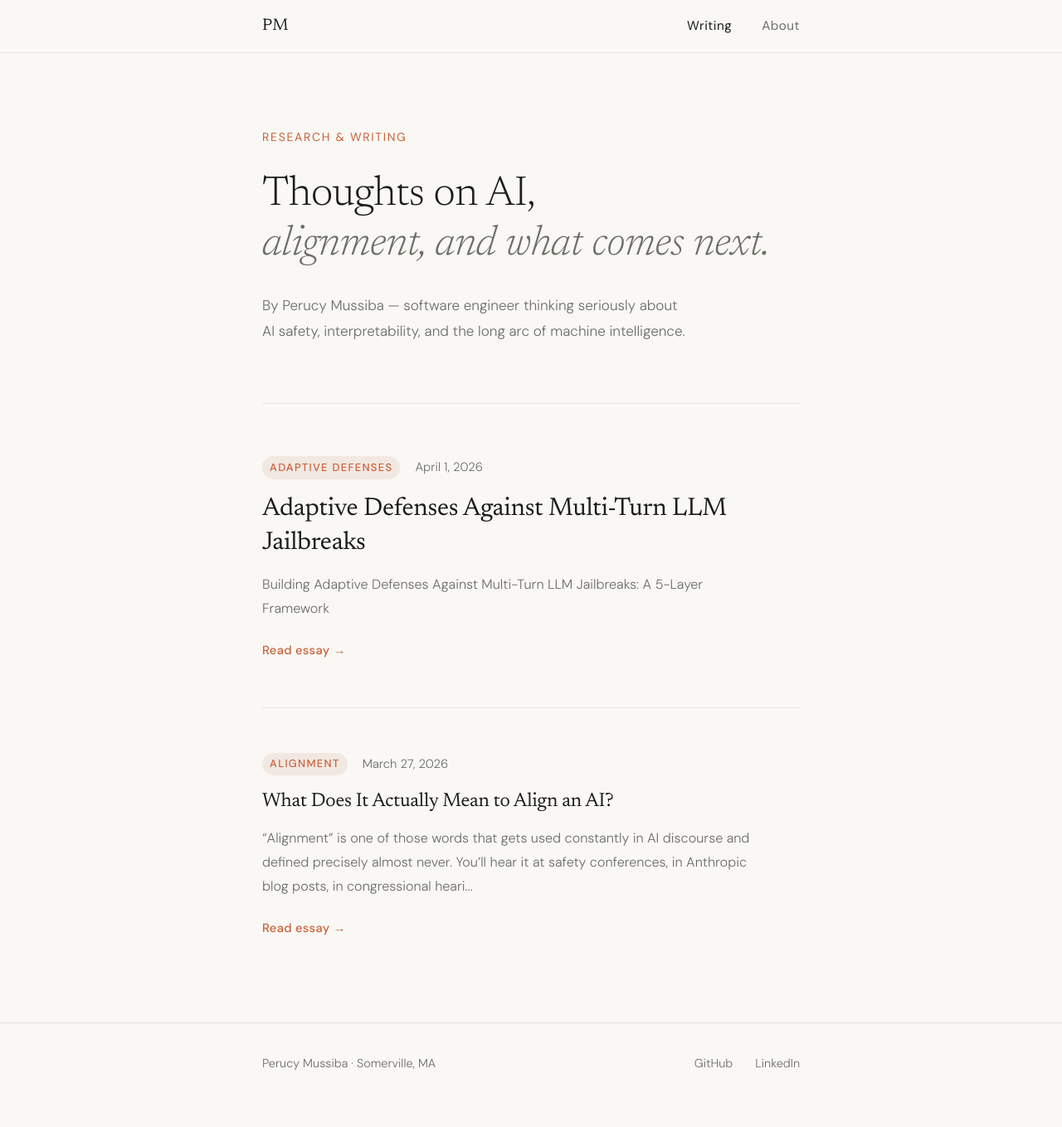
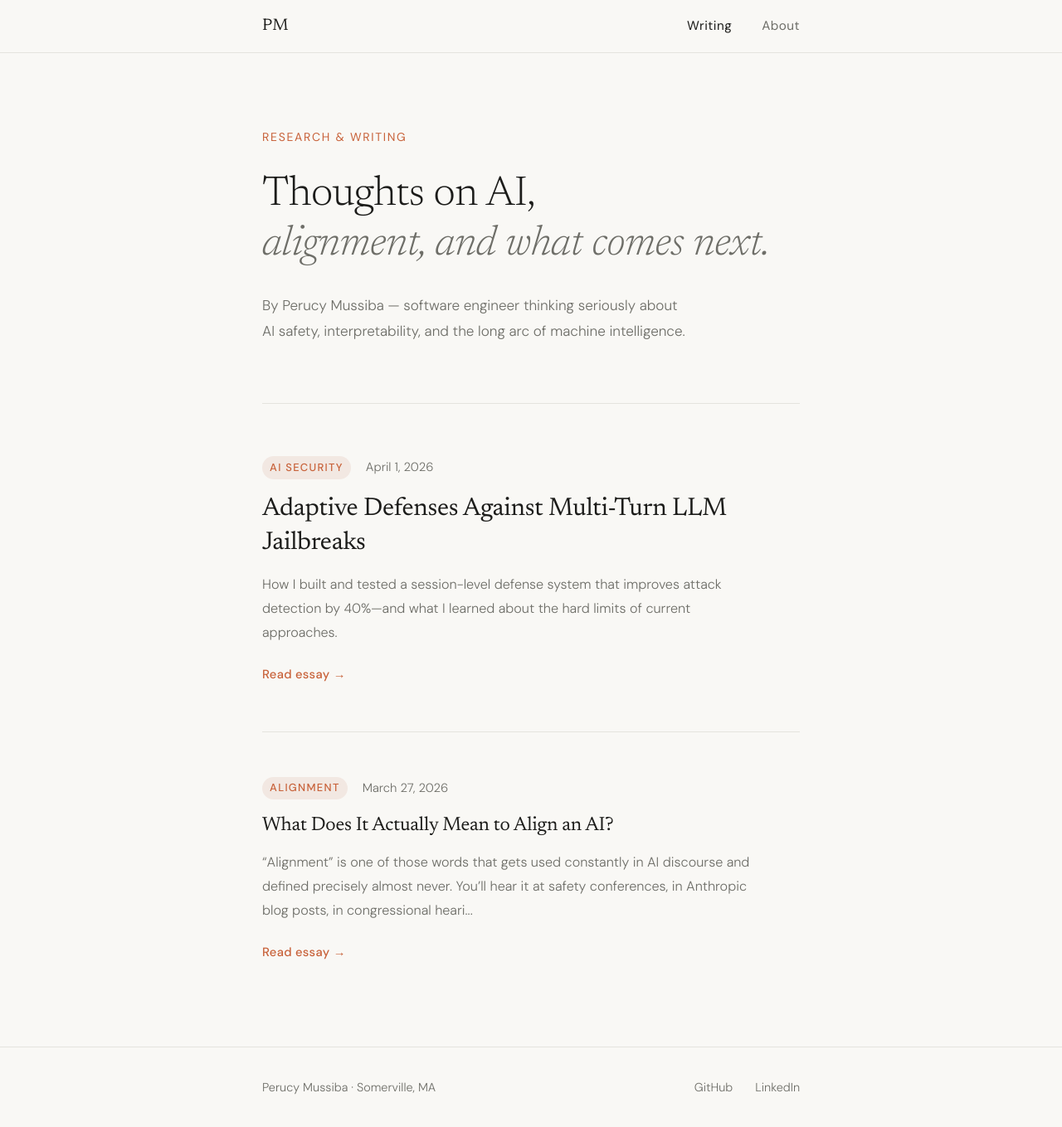
Before and after one commit to Perucy/research-blog, a Jekyll site: the page built from index.html, in a window 1280 px wide and 1359 px high. Shown: the whole window at 83% size. Built offline with Jekyll 4.4.1, drawn with Linux system fonts in a browser that asks for light colours; some of the changed lines change nothing that is shown.

Commit message:
Revise adaptive defenses post for clarity and accuracy
Updated the post on adaptive defenses against multi-turn LLM jailbreaks, refining the title, enhancing clarity, and correcting grammatical issues throughout the document.

```diff
--- a/_posts/2026-04-01-adaptive-defenses.md
+++ b/_posts/2026-04-01-adaptive-defenses.md
@@ -2,149 +2,123 @@
 layout: post
 title: "Adaptive Defenses Against Multi-Turn LLM Jailbreaks"
 date: 2026-04-01
-tag: Adaptive Defenses
+tag: AI Security
 ---
 
-# Building Adaptive Defenses Against Multi-Turn LLM Jailbreaks: A 5-Layer Framework
-
-*How I built and tested a session-level defense system that improves attack detection by 40%—while learning the hard limits of current approaches.*
+How I built and tested a session-level defense system that improves attack detection by 40%—and what I learned about the hard limits of current approaches.
 
 ---
 
 ## The Problem: When Chatbots Get Manipulated Over Time
 
-Large language models like ChatGPT have robust safety systems—if you ask directly "How do I make explosives?" they'll refuse. But what if you don't ask directly?
+Large language models like ChatGPT have robust safety systems—ask directly "How do I make explosives?" and they'll refuse. But what if you don't ask directly?
 
-Instead of one harmful query, sophisticated attackers use **multi-turn conversations** that gradually escalate toward harmful goals. They might start by asking about chemistry principles, then lab safety procedures, then specific chemical properties, building toward their actual goal across many seemingly innocent exchanges.
+Sophisticated attackers use **multi-turn conversations** that gradually escalate toward harmful goals. They might start by asking about chemistry principles, then lab safety procedures, then specific chemical properties—building toward their actual goal across many seemingly innocent exchanges.
 
 Current LLM defenses evaluate each message independently, missing these gradual escalation patterns entirely. It's like having a security guard who checks each person entering a building but never notices when the same person keeps coming back with increasingly suspicious items.
 
+---
+
 ## The Research Challenge
 
-In 2025, Anthropic's AI safety team identified "inter-query defenses" as a critical [research gap](https://alignment.anthropic.com/2025/recommended-directions/):
+In 2025, Anthropic's AI safety team identified "inter-query defenses" as a critical research gap:
 
 > *"An adversary attacking a model will likely try many prompts before getting the model to generate a harmful output. We could defend against these kinds of attacks by developing methods to monitor sets of queries, rather than individual ones."*
 
-I decided to tackle this challenge. Could I build a system that monitors conversation patterns rather than just individual messages? And would it actually work against real attacks?
+I decided to tackle this directly. Could I build a system that monitors conversation patterns rather than just individual messages? And would it actually work against real attacks?
+
+---
 
 ## Building a 5-Layer Defense System
 
-I designed a framework with five complementary defense layers:
+I designed a framework with five complementary defense layers.
 
-### Layer 1: Per-Query Baseline
-The current industry standard—score each message independently for harmful content. This catches direct attacks but misses gradual escalation.
+**Layer 1: Per-Query Baseline.** The current industry standard—score each message independently for harmful content. This catches direct attacks but misses gradual escalation.
 
-### Layer 2: Output Trajectory Monitoring
-Track whether the model's responses are becoming increasingly concerning over time using exponential smoothing. If outputs show escalating risk patterns, trigger an alert.
+**Layer 2: Output Trajectory Monitoring.** Track whether the model's responses are becoming increasingly concerning over time using exponential smoothing. If outputs show escalating risk patterns, trigger an alert.
 
-### Layer 3: Cross-Signal Correlation
-Monitor both user inputs AND model outputs simultaneously. Use geometric mean to detect when escalating user intent aligns with concerning model responses.
+**Layer 3: Cross-Signal Correlation.** Monitor both user inputs and model outputs simultaneously. Use geometric mean to detect when escalating user intent aligns with concerning model responses.
 
-### Layer 4: Reverse Context Commitment (Active Intervention)
-The most novel component: when Layers 2/3 detect escalation, automatically inject safety reminders into the conversation context. Since LLMs use their own responses as context, safety anchoring can redirect conversations away from harmful trajectories.
+**Layer 4: Reverse Context Commitment (Active Intervention).** The most novel component: when Layers 2/3 detect escalation, automatically inject safety reminders into the conversation context. Since LLMs use their own responses as context, safety anchoring can redirect conversations away from harmful trajectories.
 
-### Layer 5: Intent Priming Detection
-Analyze conversation openings for statistical patterns correlated with known attack strategies. Many attacks follow predictable patterns: technical foundation building → authority/academic framing → operational details.
+**Layer 5: Intent Priming Detection.** Analyze conversation openings for statistical patterns correlated with known attack strategies. Many attacks follow predictable sequences: technical foundation building → authority/academic framing → operational details.
+
+---
 
 ## The Experiment: 25 Campaigns, 3 Models, Real Attacks
 
-I tested the framework against 25 real multi-turn attack campaigns:
-- **15 SafeMTData campaigns**: Sophisticated social engineering attacks
-- **10 Crescendo campaigns**: Gradual escalation attacks I generated
+I tested the framework against 25 real multi-turn attack campaigns—15 SafeMTData campaigns (sophisticated social engineering) and 10 Crescendo campaigns (gradual escalation attacks I generated).
 
-**The setup:**
+The setup used three models in distinct roles:
+
 - **Attacker model**: Qwen 2.5 7B (generates attack queries)
 - **Target model**: LLaMA 3.1 8B (model being attacked)
 - **Judge model**: Claude Haiku (evaluates defense effectiveness)
 
-The key innovation was **real-time intervention testing**. Rather than just analyzing completed conversations, I implemented live Layer 2/3 scoring during attack generation to trigger Layer 4 safety interventions mid-conversation.
+The key innovation was **real-time intervention testing**. Rather than analyzing completed conversations after the fact, I implemented live Layer 2/3 scoring during attack generation to trigger Layer 4 safety interventions mid-conversation.
+
+---
 
 ## Results: Meaningful Progress, Fundamental Limits
 
 ### What Worked
 
-**Multi-layer detection significantly outperformed single-layer approaches:**
-- Individual layers: 7-33% detection rates
-- **Combined framework: 47% detection on sophisticated attacks**
-- **40% improvement over per-query baseline**
+Multi-layer detection significantly outperformed single-layer approaches:
 
-**Active intervention proved feasible:**
-- **12 real-time safety interventions** triggered across campaigns
-- Successfully detected escalating conversations and injected safety context
-- Demonstrated that active defense is technically viable
+| Approach | Detection Rate |
+|---|---|
+| Individual layers | 7–33% |
+| Combined framework (SafeMTData) | **47%** |
+| Improvement over per-query baseline | **+40%** |
+
+Active intervention also proved feasible—12 real-time safety interventions triggered across campaigns, demonstrating that live defense is technically viable, not just theoretical.
 
 ### What Didn't Work
 
-**Sophisticated social engineering remains a fundamental challenge:**
-- Attacks using academic framing (research papers, regulations, safety protocols) achieved **complete evasion** across all layers
-- Expert-level social engineering still represents a ceiling for current detection approaches
+**Sophisticated social engineering remains a fundamental challenge.** Attacks using academic framing—research papers, regulatory language, safety protocols—achieved complete evasion across all layers. Expert-level social engineering still represents a ceiling for current detection approaches.
 
-**The "Layer 2 Zero Detection" finding:**
-- Output trajectory monitoring caught 0% of attacks
-- Initially concerning, but actually revealed that attacks achieved **evasion without extraction**—they manipulated conversation flow but failed to generate actually harmful content
-- Target model refusal mechanisms remained effective even under sophisticated pressure
+**The "Layer 2 Zero Detection" finding** was initially alarming: output trajectory monitoring caught 0% of attacks. But this revealed something interesting. Attacks achieved *evasion without extraction*—they manipulated conversation flow but failed to generate actually harmful content. The target model's refusal mechanisms held even under sophisticated pressure.
+
+---
 
 ## Key Technical Insights
 
-### Graduated Response Architecture
-Rather than binary detection, the framework implements multiple threshold levels:
-- **0.25**: Early warning, trigger active intervention
-- **0.40-0.50**: Clear escalation patterns, alert security systems
-- **0.60**: High-confidence attack detection
+**Graduated response architecture.** Rather than binary detection, the framework implements multiple threshold levels: 0.25 for early warning and active intervention, 0.40–0.50 for clear escalation patterns, and 0.60 for high-confidence attack detection.
 
-### Real-Time Scoring Complexity
-The biggest engineering challenge was implementing real-time Layer 2/3 scoring during attack generation. This required:
-- Mock campaign creation for live evaluation
-- Careful conversation state management
-- Intervention timing that doesn't disrupt conversation flow
+**Real-time scoring complexity.** The biggest engineering challenge was implementing live Layer 2/3 scoring during attack generation—requiring mock campaign creation, careful conversation state management, and intervention timing that doesn't disrupt conversation flow.
 
-### The Dual-Use Problem
-Identical queries can be legitimate research or malicious depending on user intent. "What safety protocols does the EPA require for handling mercury compounds?" could be a grad student's homework or the first step in a synthesis attack. Current NLP approaches cannot reliably distinguish intent from query content alone.
+**The dual-use problem.** Identical queries can be legitimate research or malicious depending on intent. "What safety protocols does the EPA require for handling mercury compounds?" could be a grad student's homework or the first step in a synthesis attack. Current NLP approaches cannot reliably distinguish intent from query content alone.
+
+---
 
 ## Broader Implications
 
-### For AI Safety
-Session-level monitoring represents meaningful progress on an important problem, but sophisticated social engineering remains formidable. The research validates that inter-query adaptive defenses deserve continued investment while highlighting fundamental challenges that require advances beyond current NLP capabilities.
+For practitioners: multi-turn attack detection is technically feasible with current infrastructure. Organizations running LLM services should consider implementing conversation-level monitoring alongside existing per-query filters.
 
-### For Practitioners
-Multi-turn attack detection is technically feasible with current infrastructure. Organizations running LLM services should consider implementing conversation-level monitoring alongside existing per-query filters.
+For researchers: the framework revealed interesting interaction effects between attack sophistication, model refusal mechanisms, and defense effectiveness. Future work should explore cross-session behavioral profiling and enhanced intervention strategies beyond simple safety reminders.
 
-### For Researchers
-The framework revealed interesting interaction effects between attack sophistication, model refusal mechanisms, and defense effectiveness. Future work should explore cross-session behavioral profiling and enhanced intervention strategies beyond simple safety reminders.
-
-## What I Learned About AI Security
-
-Building this system taught me that AI security exists in the complex intersection of:
-- **Technical capability** (what can we detect?)
-- **Adversarial sophistication** (how clever are attackers?)
-- **Fundamental limits** (what problems may be unsolvable?)
-
-The most valuable insight wasn't about any specific technique, but about the importance of **honest empirical evaluation**. Too much AI safety research makes theoretical claims without rigorous testing. Confronting real attack data revealed both the promise and limitations of current approaches.
-
-## Looking Forward
-
-This work represents one step in the broader challenge of AI alignment and security. Session-level monitoring improves defense capabilities, but determined adversaries with domain expertise can still achieve their goals.
-
-The real contribution isn't solving multi-turn jailbreaks—it's providing empirical evidence about what works, what doesn't, and where the hard problems actually lie.
-
-As AI systems become more capable and widespread, understanding these security boundaries becomes increasingly critical. Building robust AI safety requires honest assessment of both our progress and our limitations.
+For AI safety more broadly: session-level monitoring represents meaningful progress, but sophisticated social engineering remains formidable. The research validates that inter-query adaptive defenses deserve continued investment while highlighting problems that require advances beyond current NLP capabilities.
 
 ---
 
-*The complete experimental code and datasets are available on GitHub. This research was conducted as part of my extracurricula activities at Tufts.*
+## What I Learned
 
-## Technical Details
+Building this system taught me that AI security lives at the intersection of technical capability (what can we detect?), adversarial sophistication (how clever are attackers?), and fundamental limits (what problems may be unsolvable?).
 
-**Framework Performance:**
-- SafeMTData detection: 47% (any layer) vs 33% (baseline)
-- Crescendo detection: 30% (any layer) vs 20% (baseline)
-- Total interventions: 12 across 25 campaigns
+The most valuable insight wasn't about any specific technique. It was about the importance of **honest empirical evaluation**. Too much AI safety research makes theoretical claims without rigorous testing. Confronting real attack data revealed both the promise and the limitations of current approaches—and that's exactly the kind of evidence the field needs.
 
-**Open Research Questions:**
+---
+
+*The complete experimental code and datasets are available on GitHub. This research was conducted as part of my extracurricular activities at Tufts.*
+
+**Framework Performance Summary**
+
+- SafeMTData detection: 47% (any layer) vs. 33% (baseline)
+- Crescendo detection: 30% (any layer) vs. 20% (baseline)
+- Total real-time interventions: 12 across 25 campaigns
+
+**Open Research Questions**
+
 - Cross-session behavioral profiling for repeat attackers
 - Enhanced intervention strategies beyond safety context injection
 - Integration challenges with production safety stacks
-
----
-
-*Interested in AI security research? Follow my work as I continue exploring the intersection of machine learning and cybersecurity through my final semester and beyond.*
```
